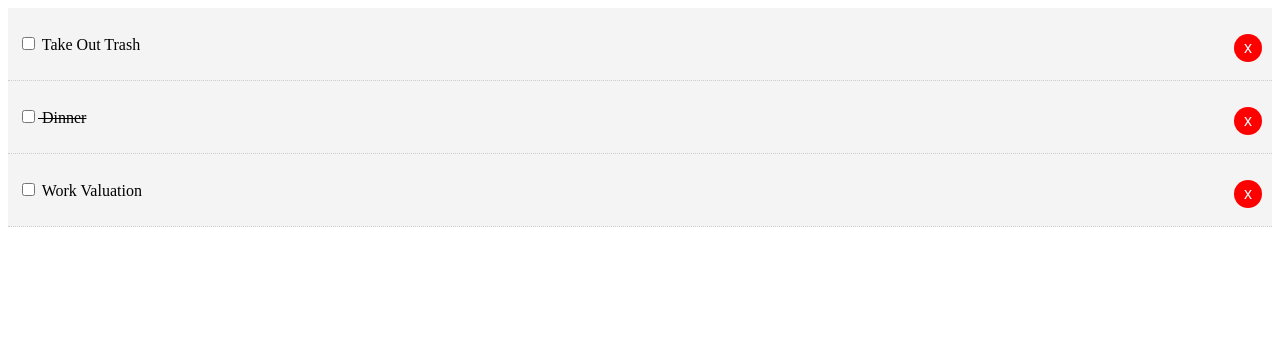
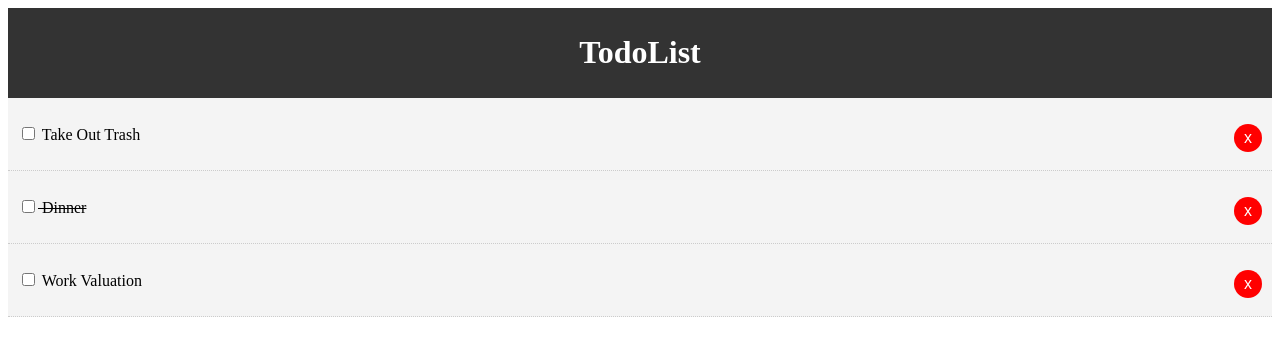
Before and after one commit to rpl006/react_todos, a React (Create React App) app: page / in a window 1280 px wide. Shown: the top 356 px of the page. Built offline with nearby package versions, Linux system fonts and the light colour scheme.

Commit message:
Header with styles addd

```diff
--- a/src/App.js
+++ b/src/App.js
@@ -1,4 +1,5 @@
 import React, { Component } from "react";
+import Header from "./components/Layout/Header";
 import Todos from "./components/Todos";
 
 class App extends Component {
@@ -43,6 +44,7 @@
   render() {
     return (
       <div className="App">
+        <Header />
         <Todos
           todos={this.state.todos}
           markComplete={this.markComplete}
--- /dev/null
+++ b/src/components/Layout/Header.js
@@ -0,0 +1,18 @@
+import React from "react";
+
+function Header() {
+  return (
+    <header style={headerStyle}>
+      <h1>TodoList</h1>
+    </header>
+  );
+}
+
+const headerStyle = {
+  background: "#333",
+  color: "#fff",
+  textAlign: "center",
+  padding: "5px"
+};
+
+export default Header;
```
